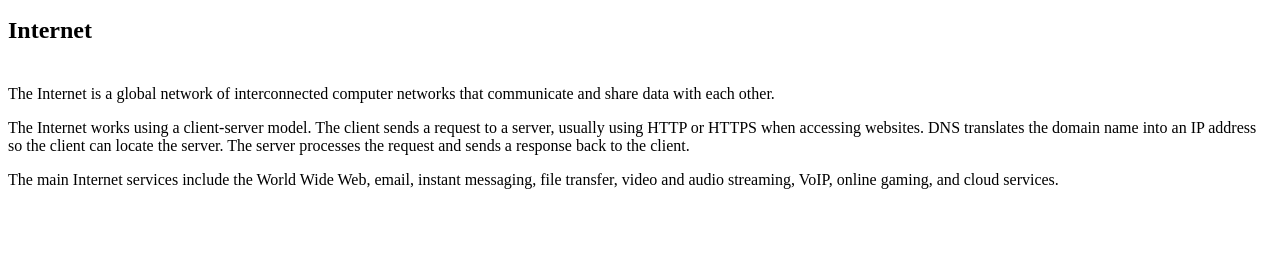
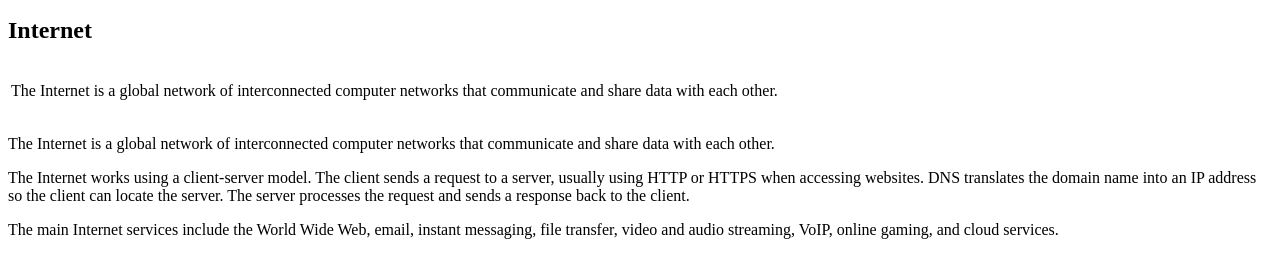
Before and after one commit to Danidi2005/4thweekassigment, a plain HTML site: page index.html in a window 1280 px wide. Shown: the part 1405-1660 px from the top of the page. Before the commit the page ends 1610 px from the top, so only its background shows below. Drawn offline with Linux system fonts and the light colour scheme.

Commit message:
Add introductory paragraph about the Internet in the Internet section of index.html

```diff
--- a/index.html
+++ b/index.html
@@ -57,6 +57,7 @@
             <table>
                 <tr>
                     <td>
+                       <p>The Internet is a global network of interconnected computer networks that communicate and share data with each other.</p>
 
                     </td>
 
```
